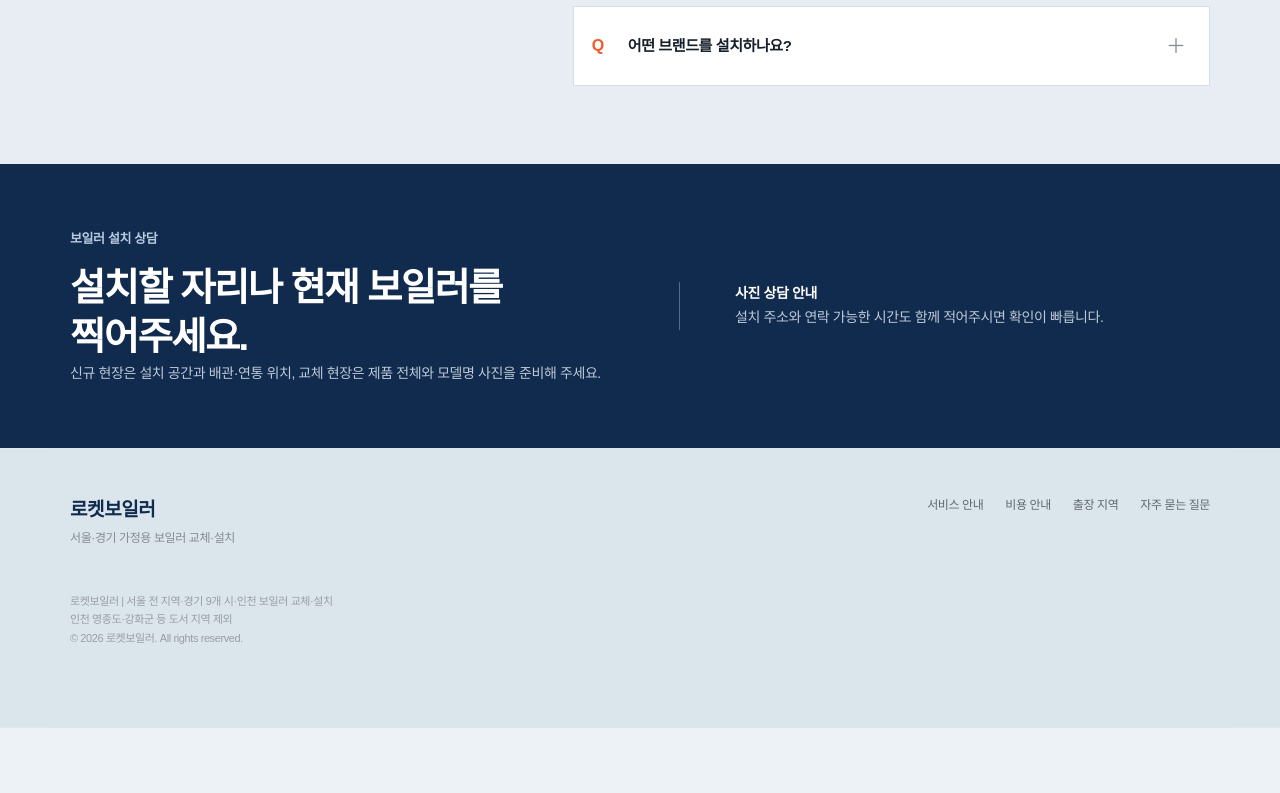
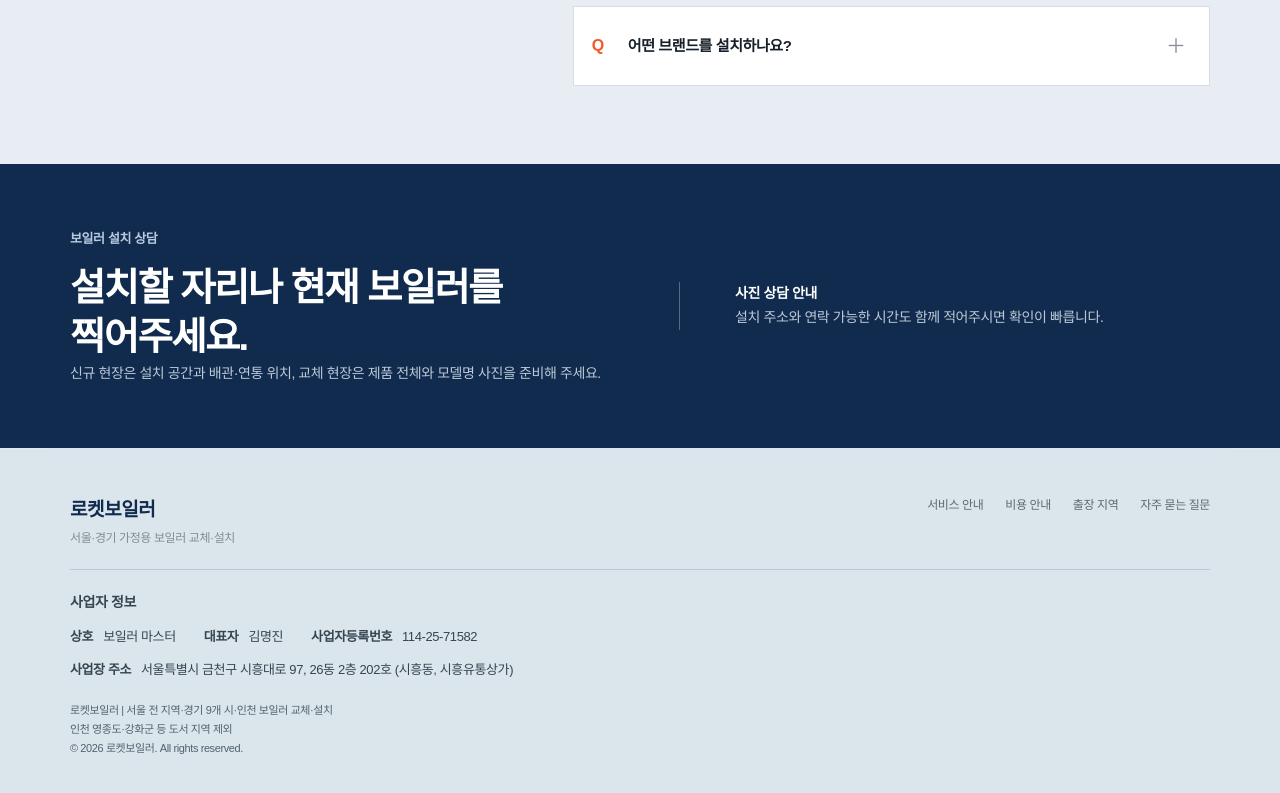
Before and after one commit to paulslife2017-hue/rocketboiler, a Next.js app: page / in a window 1280 px wide. Shown: the part 3673-4466 px from the top of the page. Before the commit the page ends 4401 px from the top, so only its background shows below. Built offline with nearby package versions, Linux system fonts and the light colour scheme; a web font is replaced by a local one.

Commit message:
Display registered business details in homepage footer

```diff
--- a/app/globals.css
+++ b/app/globals.css
@@ -46,6 +46,14 @@ footer { max-width:1180px; margin:auto; padding:48px 20px 80px; display:grid; gr
 }
 /* final spacing and type refinements */
 .footer-brand b { font-size:19px; font-weight:800; }
+.footer-business { grid-column:1/-1; border-top:1px solid #b9c8d2; padding-top:22px; color:#354651; }
+.footer-business h2 { margin:0 0 12px; font-size:14px; font-weight:700; }
+.footer-business dl { display:flex; flex-wrap:wrap; gap:10px 28px; margin:0; font-size:13px; line-height:1.8; }
+.footer-business dl>div { display:flex; gap:10px; align-items:baseline; }
+.footer-business dt { flex-shrink:0; font-weight:600; }
+.footer-business dd { margin:0; word-break:keep-all; overflow-wrap:anywhere; }
+.footer-business-address { flex-basis:100%; }
+.footer-business+p { grid-column:1/-1; color:#52636f; font-size:11px; line-height:1.7; margin:0; }
 .hero { min-height:570px; padding-top:54px; padding-bottom:54px; gap:58px; }
 .location-label,.section-heading>span,.promise>div>span,.contact>div>span { margin-bottom:14px; }
 .hero-photo,.hero-photo img { min-height:0; height:auto; }
--- a/app/page.tsx
+++ b/app/page.tsx
@@ -160,6 +160,15 @@ export default function Home() {
       <footer>
         <div className="footer-brand"><b>로켓보일러</b><span>서울·경기 가정용 보일러 교체·설치</span></div>
         <div className="footer-links"><a href="#service">서비스 안내</a><a href="#price">비용 안내</a><a href="#area">출장 지역</a><a href="#faq">자주 묻는 질문</a></div>
+        <section className="footer-business" aria-label="사업자 정보">
+          <h2>사업자 정보</h2>
+          <dl>
+            <div><dt>상호</dt><dd>보일러 마스터</dd></div>
+            <div><dt>대표자</dt><dd>김명진</dd></div>
+            <div><dt>사업자등록번호</dt><dd>114-25-71582</dd></div>
+            <div className="footer-business-address"><dt>사업장 주소</dt><dd>서울특별시 금천구 시흥대로 97, 26동 2층 202호 (시흥동, 시흥유통상가)</dd></div>
+          </dl>
+        </section>
         <p>로켓보일러 | 서울 전 지역·경기 9개 시·인천 보일러 교체·설치<br />인천 영종도·강화군 등 도서 지역 제외<br />© 2026 로켓보일러. All rights reserved.</p>
       </footer>
       <script type="application/ld+json" dangerouslySetInnerHTML={{ __html: JSON.stringify(faqSchema) }} />
```
